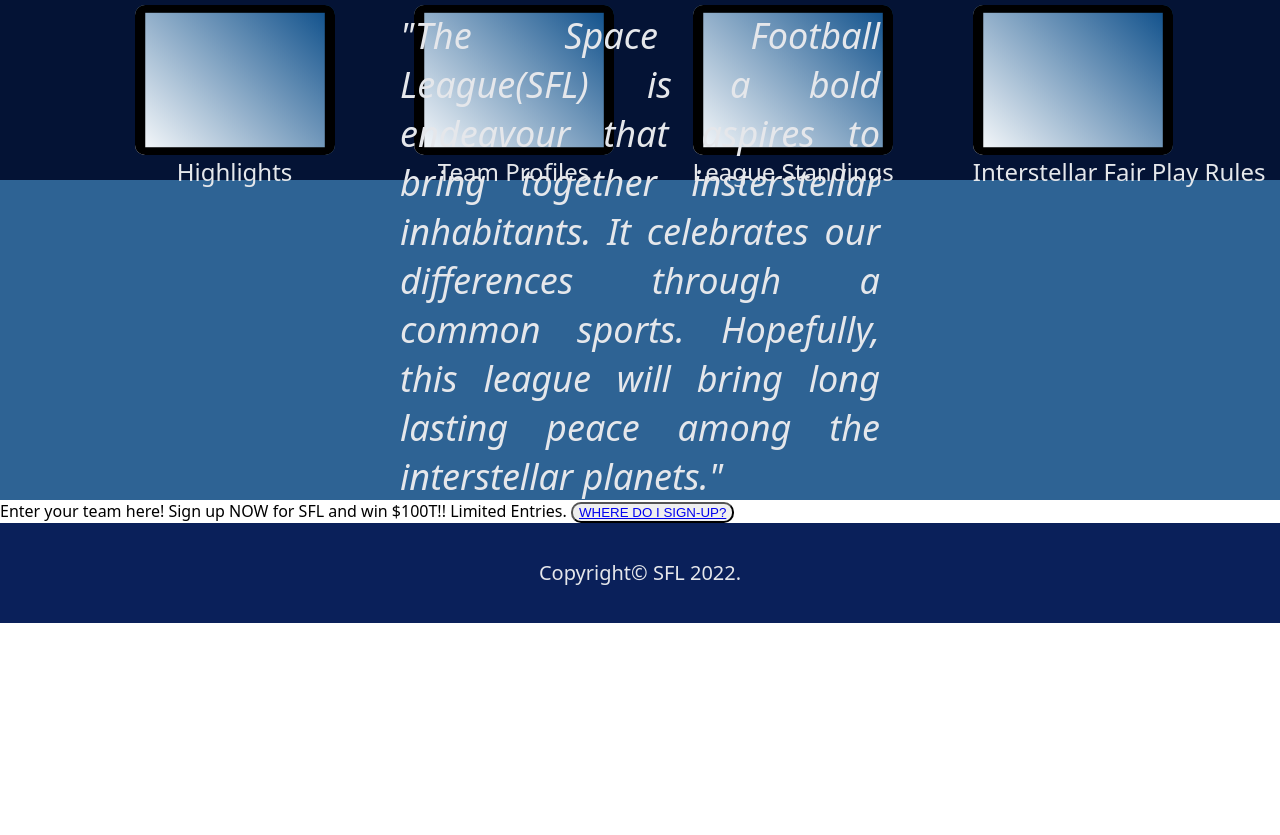
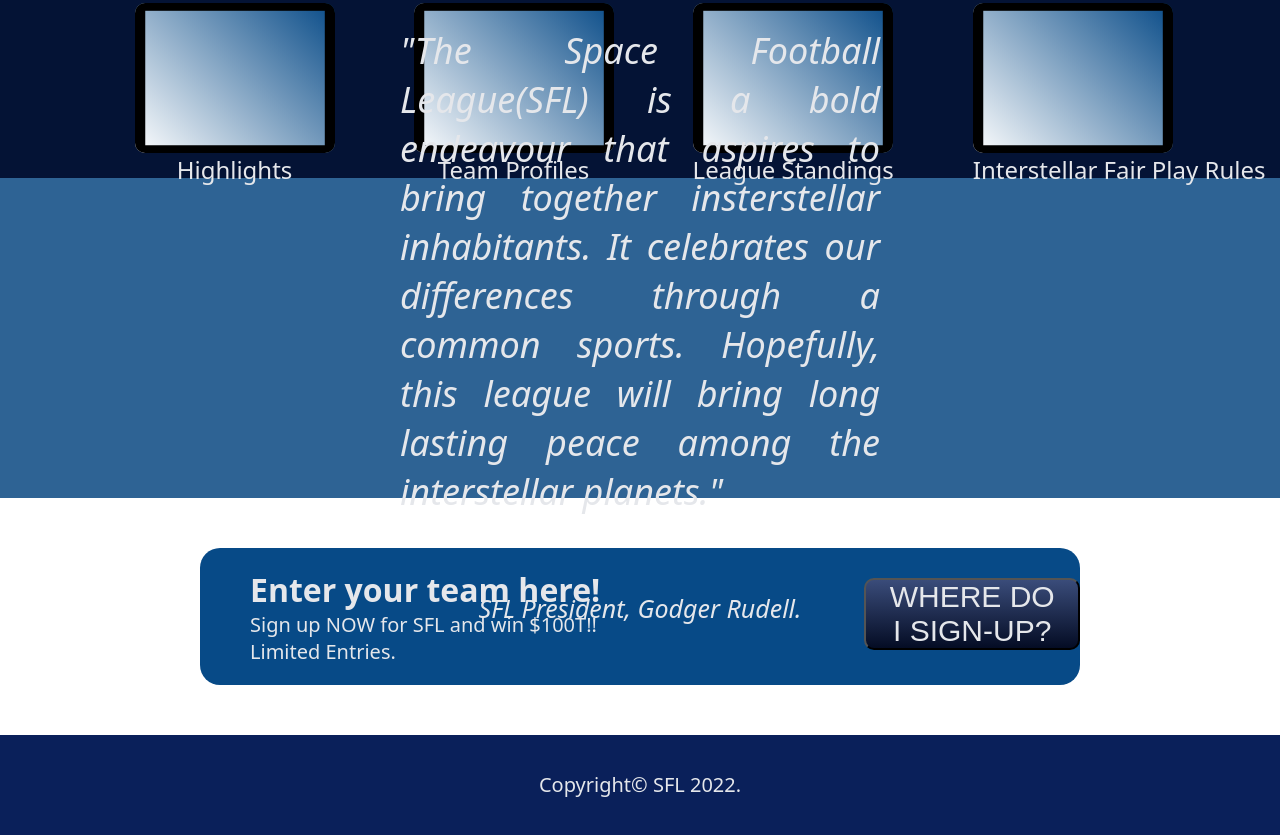
Before and after one commit to manishcs50class/odin_final_project, a plain HTML site: page index.html in a window 1280 px wide. Shown: the part 630-1465 px from the top of the page. Before the commit the page ends 1253 px from the top, so only its background shows below. Drawn offline with Linux system fonts and the light colour scheme.

Commit message:
Formatted bottom section  using flexbox.

```diff
--- a/index.html
+++ b/index.html
@@ -26,7 +26,8 @@
             <div class="top-section">
                 <div class="welcome">
                     <h2 class="top">Space Football League is an interstellar phenomenon!</h2>
-                    <p>A new beginning for space football lovers. This is a revolutionary concept that will
+                    <p class="top-text">A new beginning for space football lovers. This is a revolutionary concept that
+                        will
                         bring together
                         interstellar inhabitants.</p>
                     <button><a class="enter-button" href="#">ENTER HERE NOW!</button></a>
@@ -62,9 +63,13 @@
 
             </div>
             <div class="signup">
-                Enter your team here!
-                Sign up NOW for SFL and win $100T!! Limited Entries.
-                <button><a href="#">WHERE DO I SIGN-UP?</a></button>
+                <div>
+                    <h3 class="bottom"> Enter your team here!</h3>
+                    <p class="bottom">Sign up NOW for SFL and win $100T!! Limited Entries.</p>
+                </div>
+                <div>
+                    <button class="bottom"><a class="bottom" href="#">WHERE DO I SIGN-UP?</a></button>
+                </div>
             </div>
         </div>
         <div class="footer">
--- a/style.css
+++ b/style.css
@@ -70,21 +70,20 @@ h2.top {
 
 button {
     margin: 0px auto 0px;
-
+    padding: 0px 15px 0px;
     border-radius: 10px;
+    background-image: linear-gradient(to top, #040c24, #3a4c7a);
 }
 
 a.enter-button {
     font-size: xx-large;
     text-decoration: none;
     color: #f9faf8;
-    /* background-image: linear-gradient(to bottom, rgb(117, 117, 117), transparent); */
-    background-image: linear-gradient(to top, #040c24, #3a4c7a);
     font-family: sans-serif;
     padding-inline: 10px 10px;
 }
 
-p {
+p.top-text {
     font-size: 18px;
     color: #e5e7eb;
     padding-left: 50px;
@@ -175,3 +174,48 @@ p.name {
     padding-top: 50px;
     font-size: 25px;
 }
+
+div.signup {
+    display: flex;
+    justify-content: center;
+    flex-direction: row;
+    background-color: #074a87;
+    margin: 50px 200px;
+    border-radius: 20px;
+}
+
+h3.bottom {
+    display: flex;
+    padding-left: 50px;
+    align-items: center;
+    color: #e5e7eb;
+    font-size: 32.0px;
+    margin-bottom: 0px;
+    width: fit-content;
+    margin-top: 20px;
+}
+
+p.bottom {
+    display: flex;
+    color: #e5e7eb;
+    font-size: 20px;
+    padding-left: 50px;
+    margin-top: 0px;
+    width: fit-content;
+}
+
+button.bottom {
+    display: flex;
+    margin-right: auto;
+    margin-left: 250px;
+    margin-bottom: 30px;
+    width: fit-content;
+    margin-top: 30px;
+}
+
+a.bottom {
+    display: flex;
+    font-size: 30px;
+    color: #e5e7eb;
+    text-decoration: none;
+}
```
Also changed, not shown: 1 other file.
